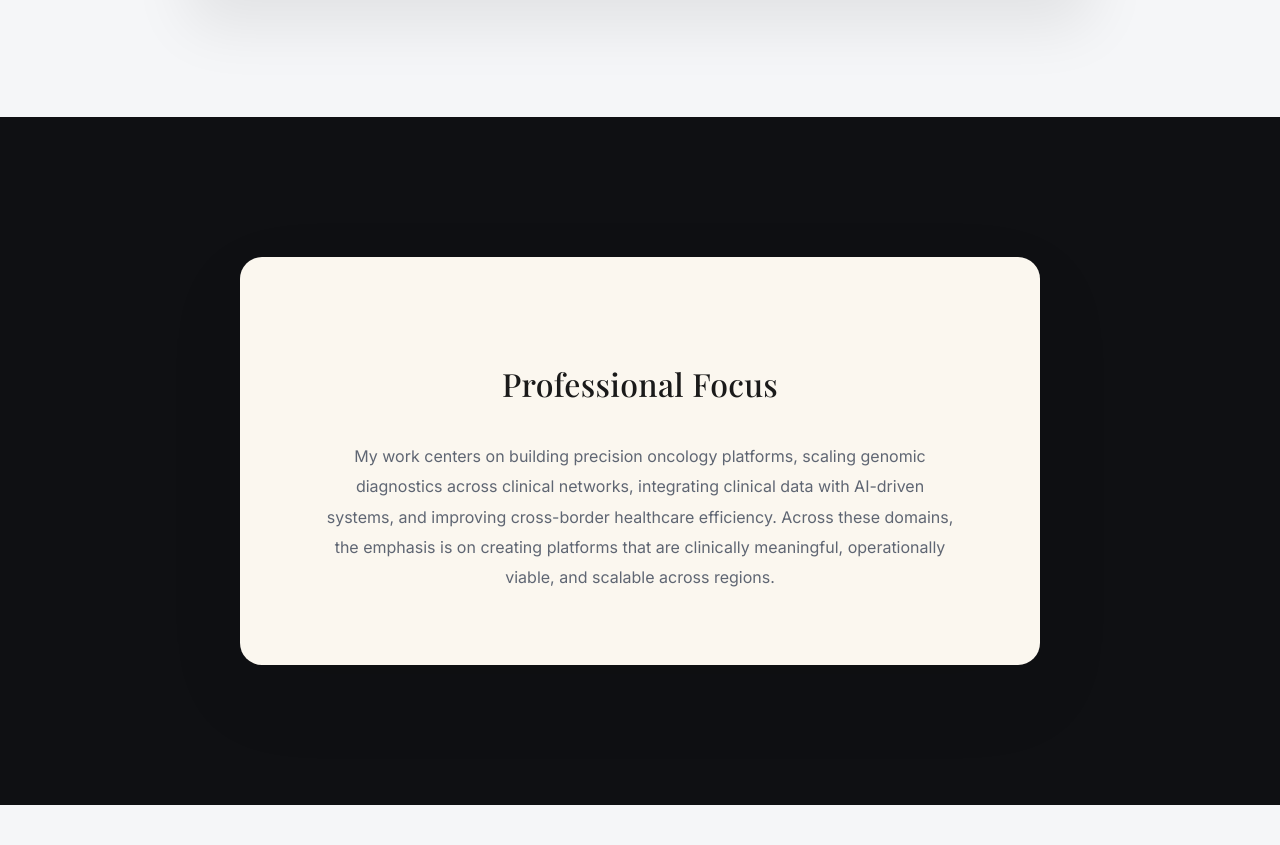
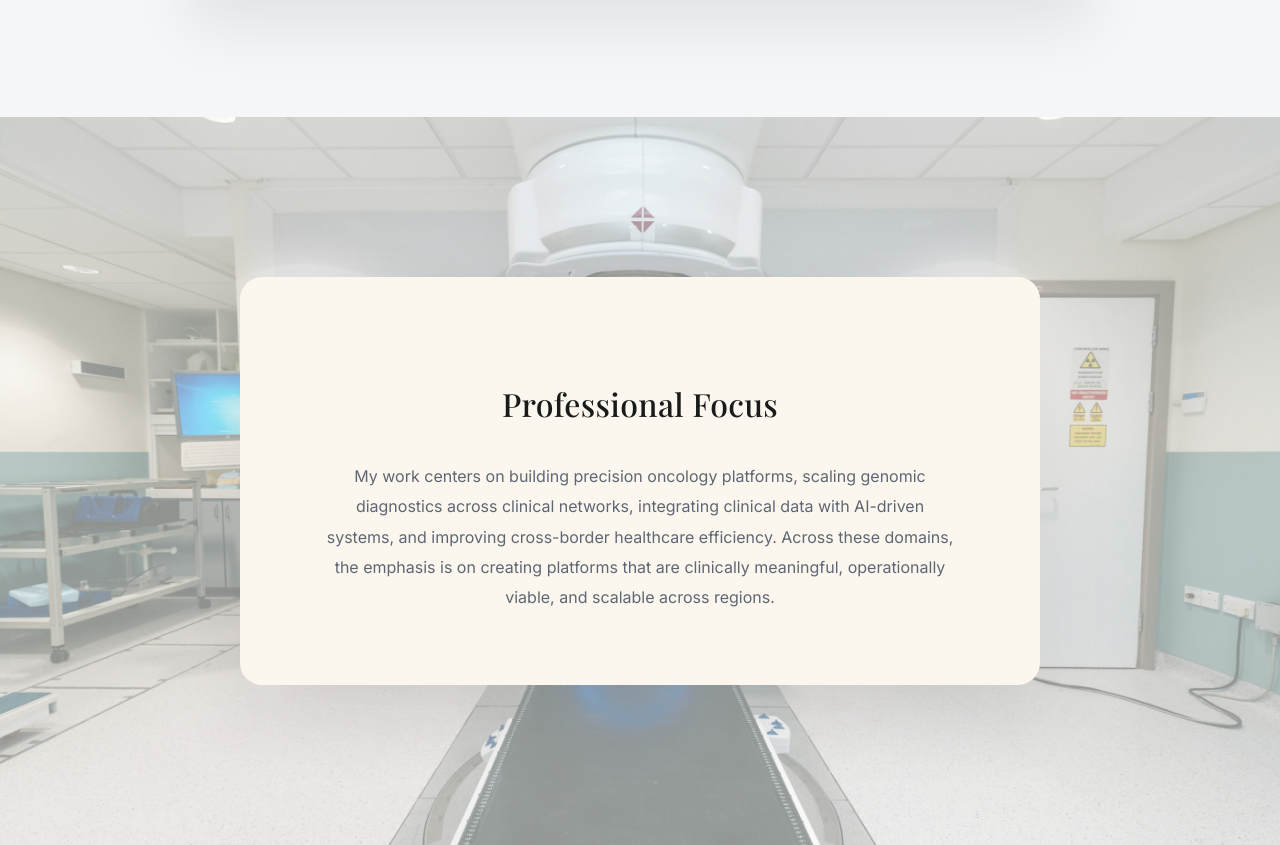
Before and after one commit to leybex385/Queenie_Clarke, a plain HTML site: page index.html in a window 1280 px wide. Shown: the part 2213-3058 px from the top of the page. Drawn offline with nearby package versions, Linux system fonts and the light colour scheme.

Commit message:
Update index.html

```diff
--- a/index.html
+++ b/index.html
@@ -1245,6 +1245,36 @@ body {
 .map-wrapper iframe {
   background: #ffffff;
 }
+/* ===== Professional Focus – Light Image Background ===== */
+
+.section.reveal.show {
+  position: relative;
+  padding: 160px 24px;
+  display: flex;
+  justify-content: center;
+  align-items: center;
+
+  /* Background image */
+  background-image: url("image/professional.jpg");
+  background-size: cover;
+  background-position: center;
+  background-repeat: no-repeat;
+}
+
+/* Light overlay (keeps image visible) */
+.section.reveal.show::before {
+  content: "";
+  position: absolute;
+  inset: 0;
+  background: rgba(255, 255, 255, 0.55); /* ← light, airy */
+  z-index: 0;
+}
+
+/* Keep card above overlay */
+.section.reveal.show .focus-card {
+  position: relative;
+  z-index: 1;
+}
 
 </style>
 </head>
```
